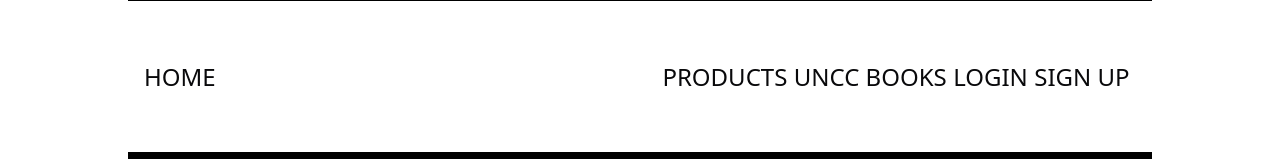
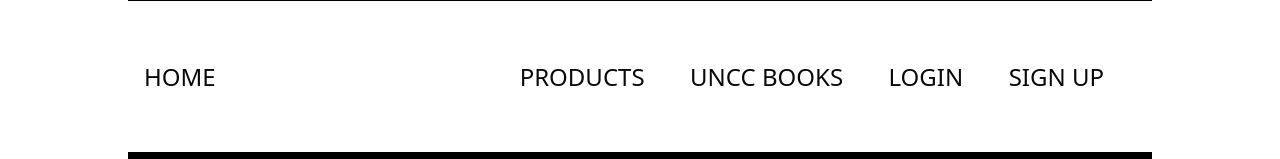
Before and after one commit to RahulDasKumar/TextbookSharingApplication, a React (Vite) app: page / in a window 1280 px wide. Shown: the top 159 px of the page. Built offline with nearby package versions, Linux system fonts and the light colour scheme; no server answers.

Commit message:
Nav bar change

```diff
--- a/src/Navbar.jsx
+++ b/src/Navbar.jsx
@@ -27,7 +27,7 @@ export default function Navbar() {
             <section className="w-2/4 h-4/5 m-4 content-center">
                 <Link to="/"><p className="text-2xl">HOME</p></Link>
             </section>
-            <section className="w-2/4 h-4/5 m-4 flex flex-row justify-evenly items-center">
+            <section className="w-full h-4/5 m-4 flex flex-row justify-between items-center px-8">
                 <Link to="/products"><p className="text-2xl">PRODUCTS</p></Link>
                 <Link to="/listings"><p className="text-2xl">UNCC BOOKS</p></Link>
 
```
